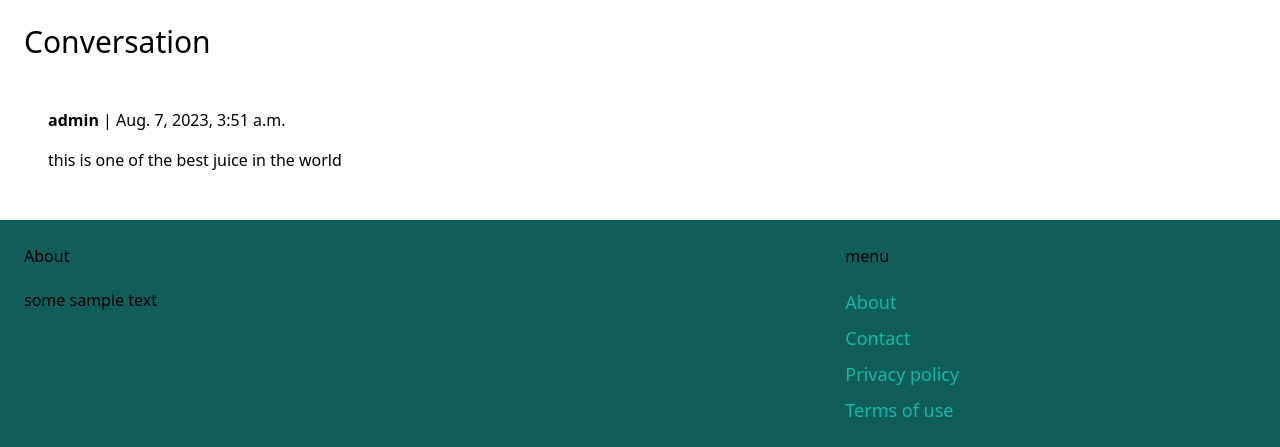
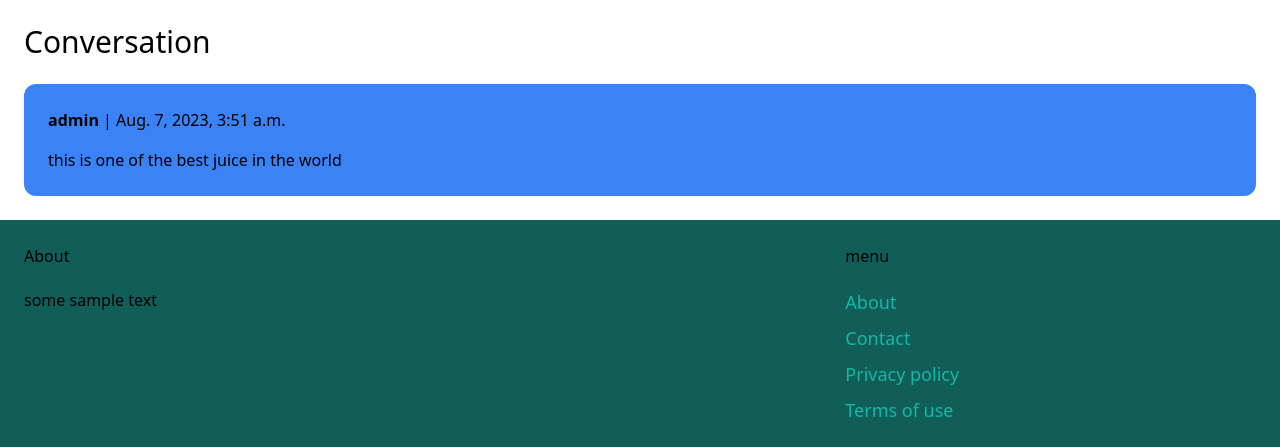
Before and after one commit to Althaf-official/puddle, a Django app: page /inbox/11/ in a window 1280 px wide. Shown: the part 125-572 px from the top of the page. Run offline with Django 4.2, Linux system fonts and the light colour scheme; a user stored in the database is signed in; data comes from the database, SQL or seed files in the repository; both versions use the stored data as it was after the commit; some libraries are stand-ins or nearby versions.

Commit message:
conversation- details color change according to user

```diff
--- a/puddle/conversation/templates/conversation/detail.html
+++ b/puddle/conversation/templates/conversation/detail.html
@@ -8,7 +8,7 @@
 
 <div class="space-y-6">
     {% for message in conversation.messages.all %}
-        <div class="p-6 flex bg-grey-100 rounded-xl">
+        <div class="p-6 flex {% if message.created_by == request.user %}bg-blue-500 {% else %} bg-red-500 {% endif %}rounded-xl">
             <div>
                 <p class="mb-4"><strong>{{ message.created_by.username }}</strong> | {{ message.created_at }}</p>
                 <p>{{ message.content }}</p>
```
Also changed, not shown: puddle/db.sqlite3.
